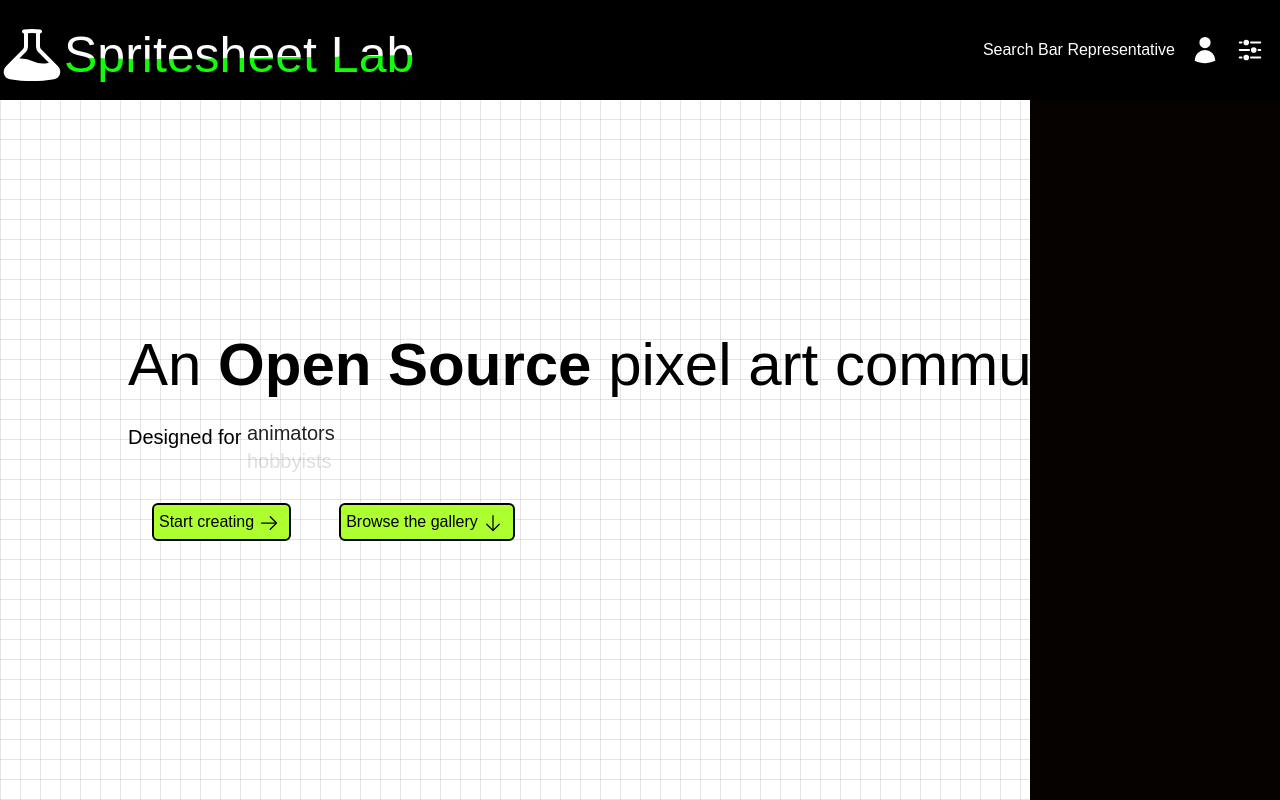
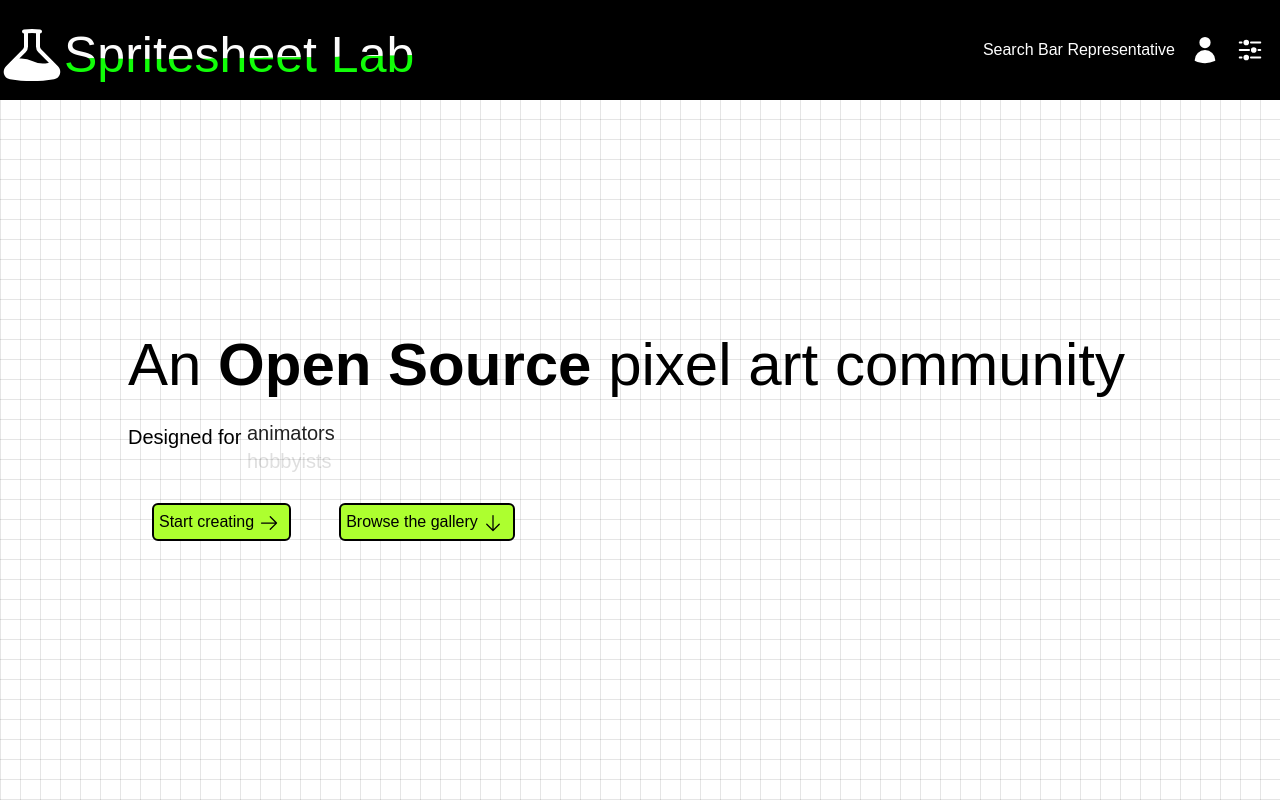
Before and after one commit to JJDOESIT/spritesheet-lab, a Next.js app: page /home in a window 1280 px wide. Built offline with nearby package versions, Linux system fonts and the light colour scheme; a web font is replaced by a local one.

Commit message:
Fixed sidebar (real)

```diff
--- a/app/components/sidenav/sidenav.tsx
+++ b/app/components/sidenav/sidenav.tsx
@@ -27,10 +27,15 @@ export default function SideNav() {
     };
   }, []);
 
+  useEffect(() => {
+    console.log(translateX);
+  } , [translateX]);
+
   return (
     <div
       ref={containerRef}
-      className={`h-[100%] flex-none w-[250px] bg-black block absolute right-0 translate-x-[${translateX}] ${styles.sideNav}`}
+      style={{ transform: `translateX(${translateX})` }}
+      className={`h-[100%] flex-none w-[250px] bg-black block absolute right-0 ${styles.sideNav}`}
     >
     </div>
   );
--- a/app/global.css
+++ b/app/global.css
@@ -11,7 +11,6 @@
 html, body {
     height: 100%;
 }
-
 
 .neonBlackButton {
     border: 2px solid black;
--- a/app/layout.tsx
+++ b/app/layout.tsx
@@ -13,9 +13,6 @@ export default function RootLayout({
   children: React.ReactNode;
 }) {
 
-  function toggleSideNav() {
-    console.log("Side Nav Toggled");
-  }
 
   return (
     <html lang="en">
@@ -25,7 +22,7 @@ export default function RootLayout({
           className={`${styles.heightWithoutTopNav} flex flex-row w-screen relative overflow-hidden ${bgStyles.homeBG}`}
         >
           {children}
-          <SideNav/>
+          <SideNav />
         </div>
       </body>
     </html>
```
